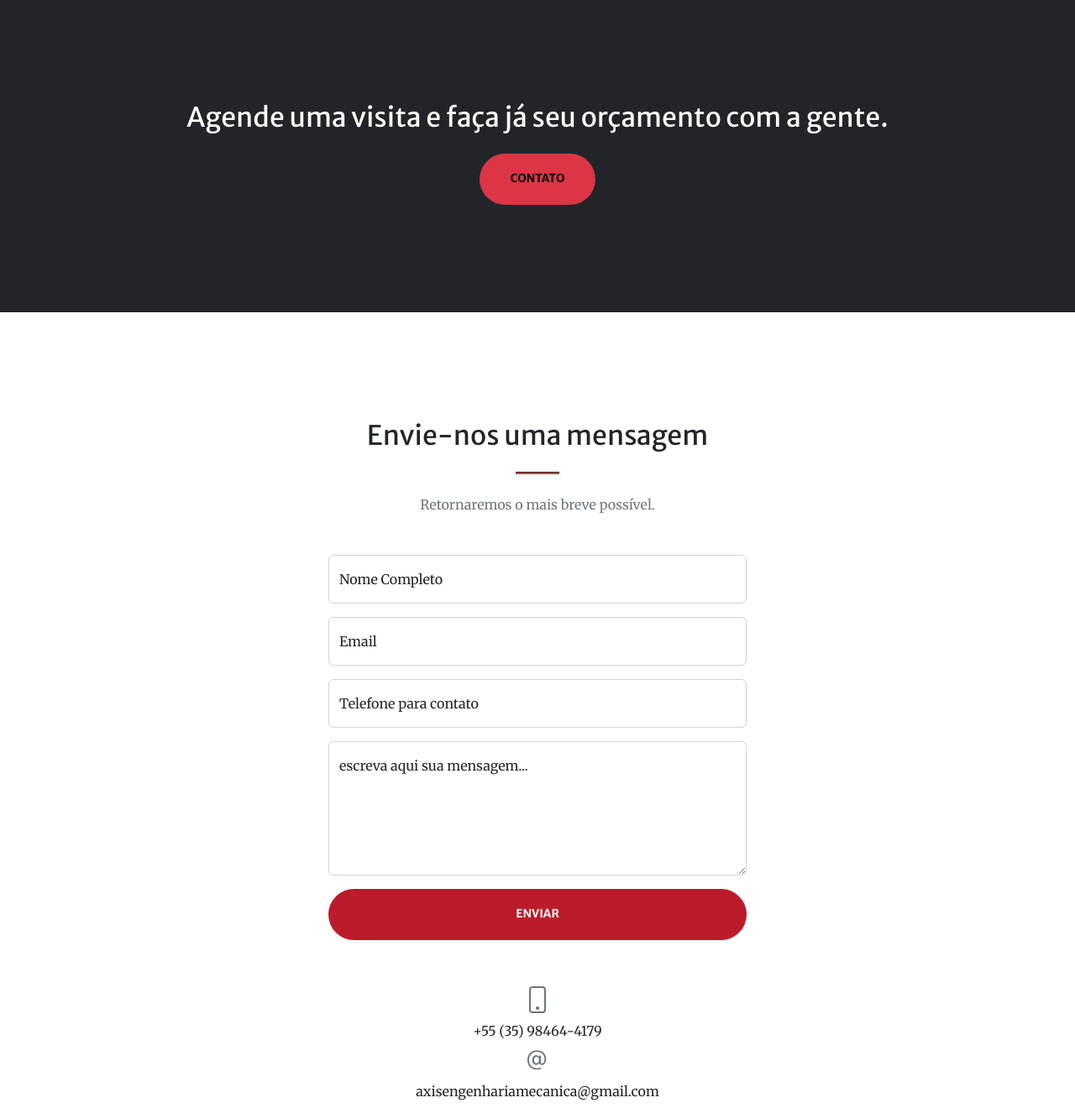
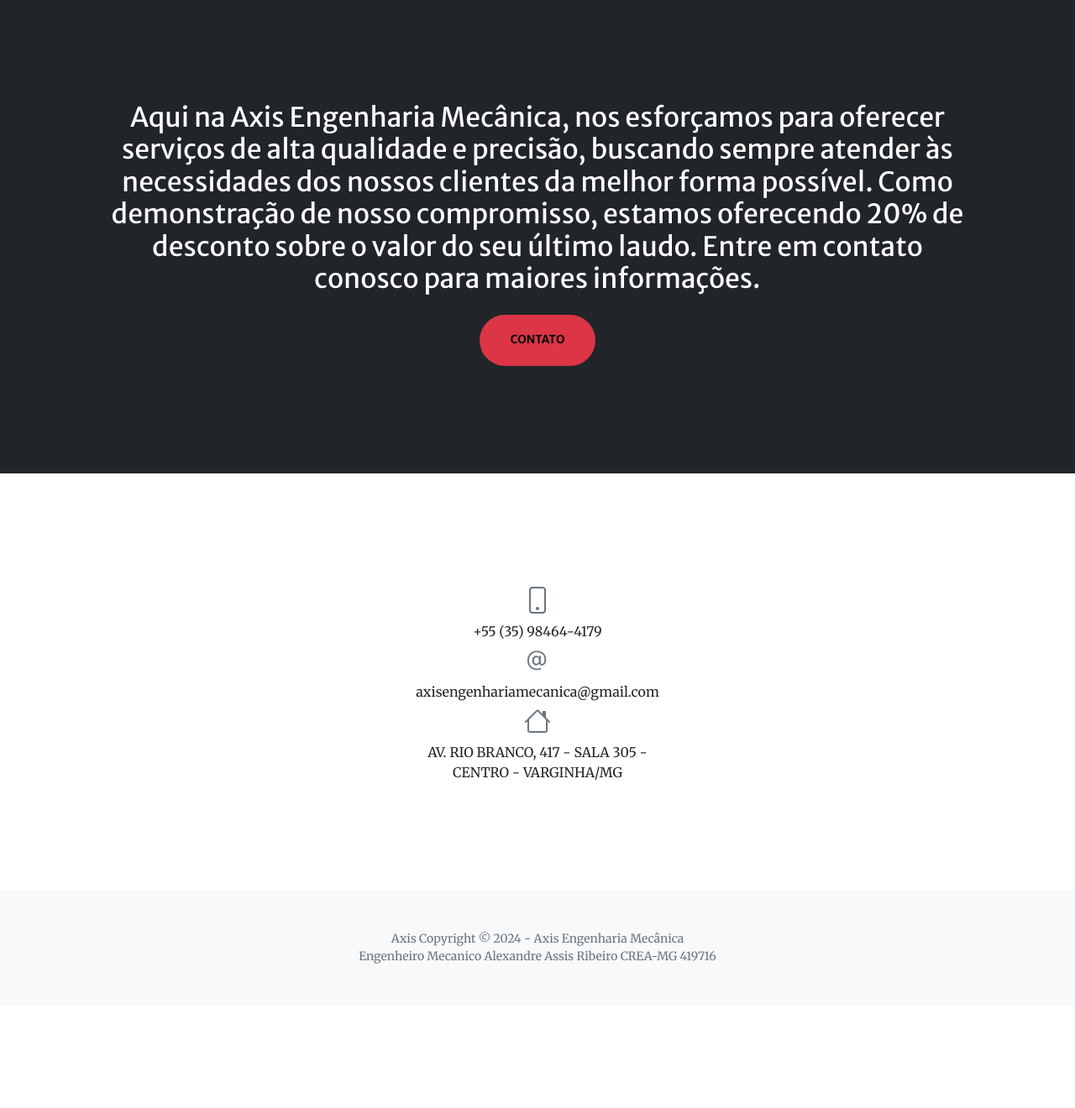
Before and after one commit to axisEngenharia/axisengenharia.github.io, a plain HTML site: page index.html in a window 1280 px wide. Shown: the part 2980-4300 px from the top of the page at 84% size. After the commit the page ends 4178 px from the top, so only its background shows below. Drawn offline with nearby package versions, Linux system fonts and the light colour scheme.

Commit message:
Update index.html

```diff
--- a/index.html
+++ b/index.html
@@ -211,68 +211,17 @@
         <!-- Call to action-->
         <section class="page-section bg-dark text-white">
             <div class="container px-4 px-lg-5 text-center">
-                <h2 class="mb-4">Agende uma visita e faça já seu orçamento com a gente.</h2>
+                <h2 class="mb-4">Aqui na Axis Engenharia Mecânica, nos esforçamos para oferecer serviços de alta qualidade e precisão,
+                    buscando sempre atender às necessidades dos nossos clientes da melhor forma possível.
+                    Como demonstração de nosso compromisso, estamos oferecendo 20% de desconto sobre o valor do seu último laudo.
+                    Entre em contato conosco para maiores informações.</h2>
                 <a class="btn btn-light btn-xl" href="#contact">Contato</a>
             </div>
         </section>
         <!-- Contact-->
         <section class="page-section" id="contact" >
             <div class="container px-4 px-lg-5 ">
-                <div class="row gx-4 gx-lg-5 justify-content-center">
-                    <div class="col-lg-8 col-xl-6 text-center">
-                        <h2 class="mt-0">Envie-nos uma mensagem</h2>
-                        <hr class="divider" />
-                        <p class="text-muted mb-5"> Retornaremos o mais breve possível.</p>
-                    </div>
-                </div>
-                <div class="row gx-4 gx-lg-5 justify-content-center mb-5">
-                    <div class="col-lg-6">
 
-                        <form id="contactForm">
-                            <!-- Name input-->
-                            <div class="form-floating mb-3">
-                                <input class="form-control" id="name" type="text" placeholder="Enter your name..." data-sb-validations="required" />
-                                <label for="name">Nome Completo</label>
-                                <div class="invalid-feedback" data-sb-feedback="name:required">É necessario um.</div>
-                            </div>
-                            <!-- Email address input-->
-                            <div class="form-floating mb-3">
-                                <input class="form-control" id="email" type="email" placeholder="name@example.com" data-sb-validations="required,email" />
-                                <label for="email">Email</label>
-                                <div class="invalid-feedback" data-sb-feedback="email:required">É necessario um e-mail.</div>
-                                <div class="invalid-feedback" data-sb-feedback="email:email">É necessario que informe um email.</div>
-                            </div>
-                            <!-- Phone number input-->
-                            <div class="form-floating mb-3">
-                                <input class="form-control" id="phone" type="tel" placeholder="(123) 456-7890" data-sb-validations="required" />
-                                <label for="phone">Telefone para contato</label>
-                                <div class="invalid-feedback" data-sb-feedback="phone:required">É necessario que informe um numero de telefone.</div>
-                            </div>
-                            <!-- Message input-->
-                            <div class="form-floating mb-3">
-                                <textarea class="form-control" id="message" type="text" placeholder="Enter your message here..." style="height: 10rem" data-sb-validations="required"></textarea>
-                                <label for="message">escreva aqui sua mensagem...</label>
-                                <div class="invalid-feedback" data-sb-feedback="message:required">Uma mensagem é requirida.</div>
-                            </div>
-                            <!-- Submit success message-->
-                            <!---->
-                            <!-- This is what your users will see when the form-->
-                            <!-- has successfully submitted-->
-                            <div class="d-none" id="submitSuccessMessage">
-                                <div class="text-center mb-3">
-                                    <div class="fw-bolder">Mensagem enviada com sucesso!</div>
-                                 </div>
-                            </div>
-                            <!-- Submit error message-->
-                            <!---->
-                            <!-- This is what your users will see when there is-->
-                            <!-- an error submitting the form-->
-                            <div class="d-none" id="submitErrorMessage"><div class="text-center text-danger mb-3">Error sending message!</div></div>
-                            <!-- Submit Button-->
-                            <div class="d-grid"><button class="btn btn-primary btn-xl" id="submitButton" type="submit">Enviar</button></div>
-                        </form>
-                    </div>
-                </div>
                 <div class="row gx-4 gx-lg-5 justify-content-center">
                     <div class="col-lg-4 text-center mb-5 mb-lg-0">
                         <i class="bi-phone fs-2 mb-3 text-muted"></i>
```
